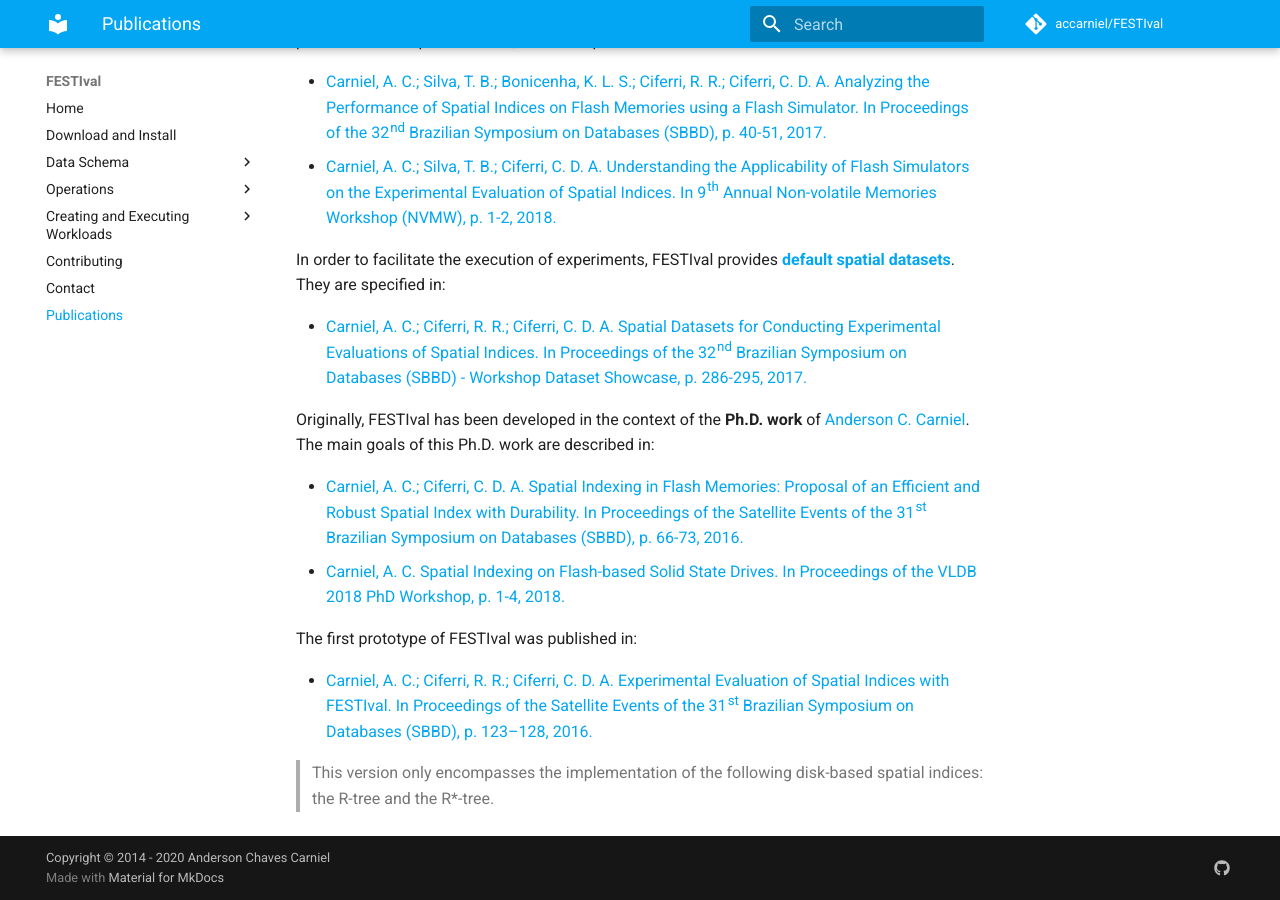
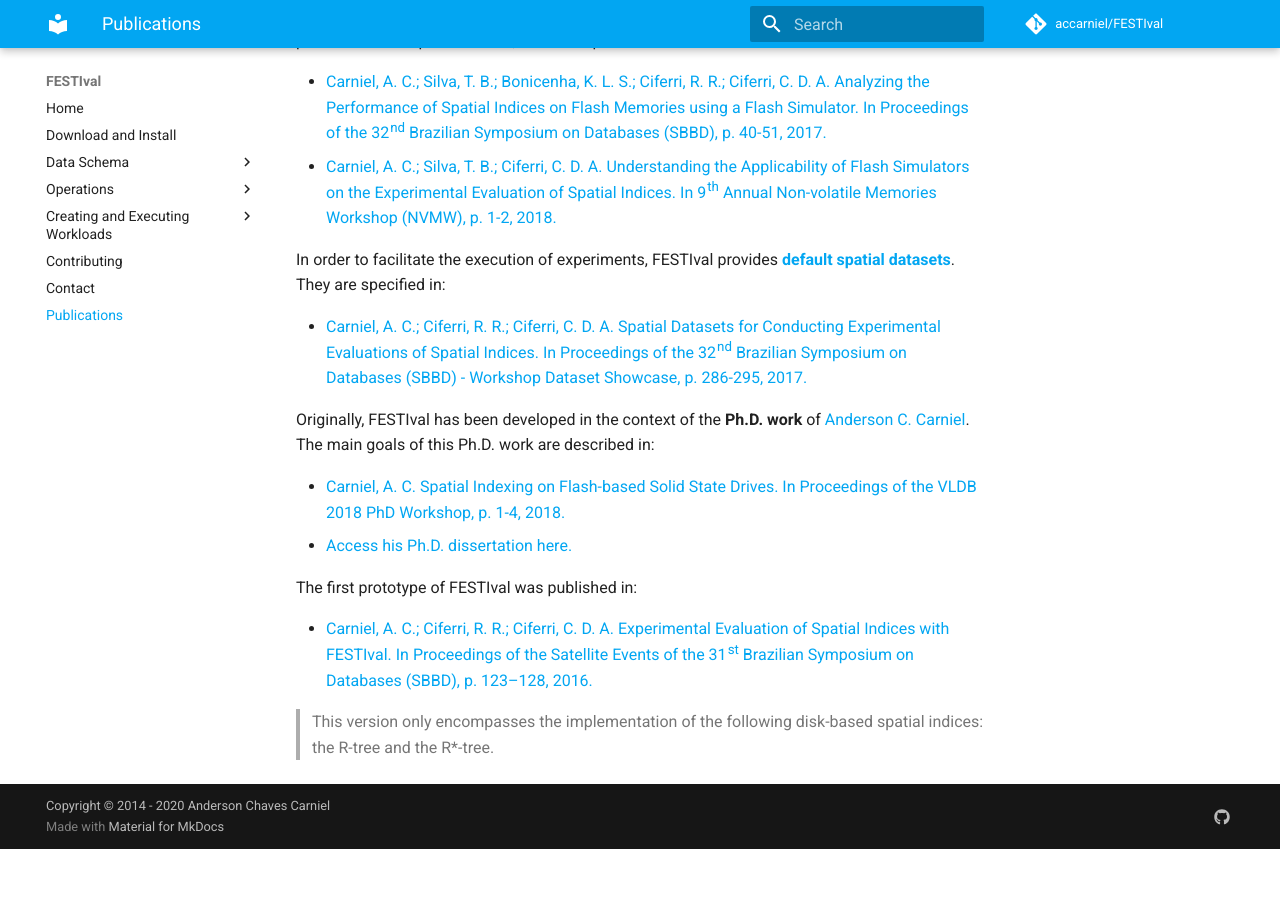
Before and after one commit to accarniel/FESTIval, an MkDocs documentation site: the page built from docs/publications.md, in a window 1280 px wide and 900 px high, scrolled down 867 px. Built offline with MkDocs 1.6.1 and Material for MkDocs 9.7.7, drawn with Linux system fonts in a browser that asks for light colours; comment, search, counter and statistics services are not loaded; after the commit the page ends 1716 px from its top, so only the background shows below that.

Commit message:
Update publications.md

```diff
--- a/docs/publications.md
+++ b/docs/publications.md
@@ -14,7 +14,7 @@ FESTIval has been used as the main tool to **understand the impact of SSDs on th
 
 * [Carniel, A. C.; Ciferri, R. R.; Ciferri, C. D. A. The Performance Relation of Spatial Indexing on Hard Disk Drives and Solid State Drives. In Proceedings of the Brazilian Symposium on GeoInformatics, p. 263-174, 2016.](https://www.researchgate.net/publication/311258275_The_Performance_Relation_of_Spatial_Indexing_on_Hard_Disk_Drives_and_Solid_State_Drives)
 
-* [Carniel, A. C.; Ciferri, R. R.; Ciferri, C. D. A. Analyzing the Performance of Spatial Indices on Hard Disk Drives and Flash-based Solid State Drives. Journal of Information and Data Management 8 (1), p. 34-49, 2017.](https://seer.ufmg.br/index.php/jidm/article/view/4579)
+* [Carniel, A. C.; Ciferri, R. R.; Ciferri, C. D. A. Analyzing the Performance of Spatial Indices on Hard Disk Drives and Flash-based Solid State Drives. Journal of Information and Data Management 8 (1), p. 34-49, 2017.](https://periodicos.ufmg.br/index.php/jidm/article/view/376)
 
 FESTIval also provides support for **flash simulators** (e.g., [FlashDBSim](http://kdelab.ustc.edu.cn/flash-dbsim/index_en.html)) when analyzing the performance of spatial indices, such as reported in:
 
@@ -28,8 +28,8 @@ In order to facilitate the execution of experiments, FESTIval provides [**defaul
 
 Originally, FESTIval has been developed in the context of the **Ph.D. work** of [Anderson C. Carniel](https://accarniel.github.io/). The main goals of this Ph.D. work are described in:
 
-* [Carniel, A. C.; Ciferri, C. D. A. Spatial Indexing in Flash Memories: Proposal of an Efficient and Robust Spatial Index with Durability. In Proceedings of the Satellite Events of the 31st Brazilian Symposium on Databases (SBBD), p. 66-73, 2016.](http://sbbd2016.fpc.ufba.br/sbbd2016/wtdbd/wtdbd-2016_paper_8.pdf)
 * [Carniel, A. C. Spatial Indexing on Flash-based Solid State Drives. In Proceedings of the VLDB 2018 PhD Workshop, p. 1-4, 2018.](http://ceur-ws.org/Vol-2175/paper09.pdf)
+* [Access his Ph.D. dissertation here.](https://teses.usp.br/teses/disponiveis/55/55134/tde-27032019-103504/en.php)
 
 The first prototype of FESTIval was published in:
 
```
